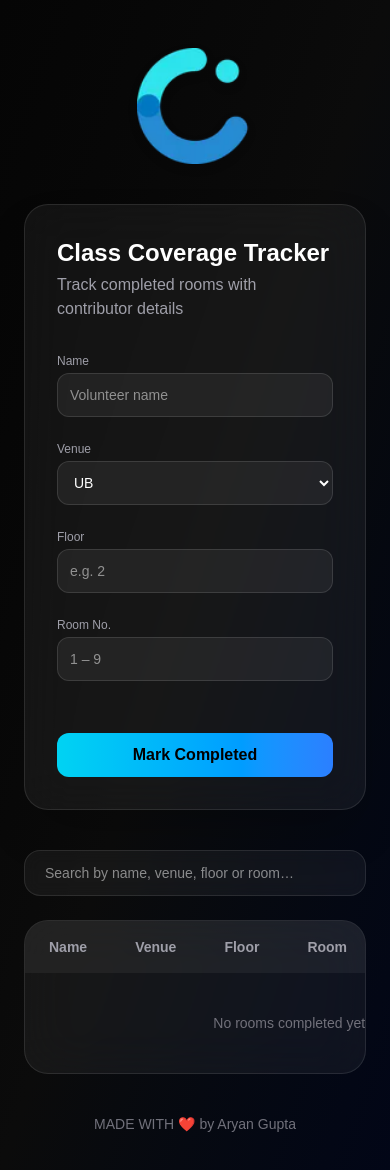
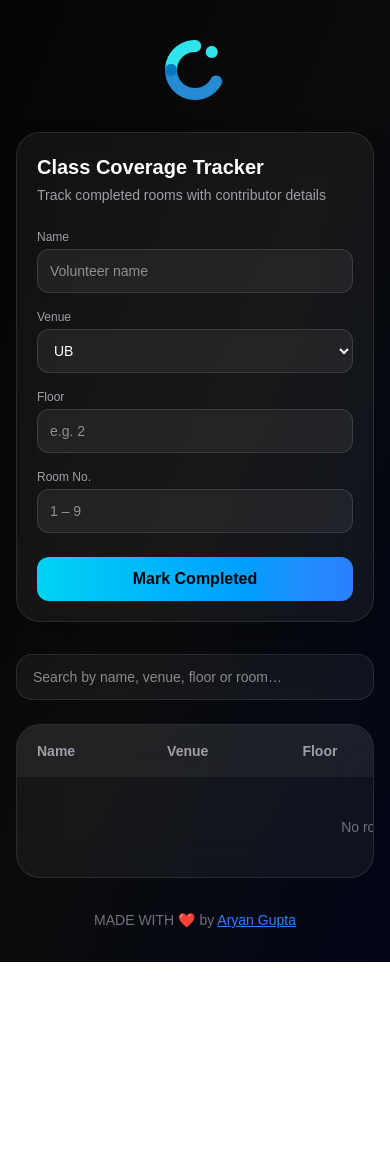
Before and after one commit to Aryan27-max/Codenex_C2C, a Next.js app: page / in a window 390 px wide. Shown: the top 1170 px of the page. After the commit the page ends 962 px from the top, so only its background shows below. Built offline with nearby package versions, Linux system fonts and the light colour scheme.

Commit message:
test and bug fix

```diff
--- a/app/page.tsx
+++ b/app/page.tsx
@@ -28,12 +28,7 @@ export default function Home() {
 
   const addEntry = () => {
     if (!name || !room || !floor) return;
-
-    setEntries([
-      ...entries,
-      { name, venue, floor: Number(floor), room }
-    ]);
-
+    setEntries([...entries, { name, venue, floor: Number(floor), room }]);
     setName('');
     setRoom('');
     setFloor('');
@@ -50,30 +45,29 @@ export default function Home() {
   );
 
   return (
-    <main className="min-h-screen bg-gradient-to-br from-[#050505] via-[#0b0b0b] to-[#020617] text-white px-6 flex flex-col items-center">
+    <main className="min-h-screen bg-gradient-to-br from-[#050505] via-[#0b0b0b] to-[#020617] text-white px-4 sm:px-6 flex flex-col items-center">
 
       {/* Logo */}
-      <div className="mt-12 mb-10">
-        <img src="/codenex-logo.webp" alt="CodeNex" className="w-29 mx-auto drop-shadow-lg" />
+      <div className="mt-10 sm:mt-12 mb-8 sm:mb-10">
+        <img src="/logo.webp" alt="CodeNex" className="w-15 sm:w-20 mx-auto" />
       </div>
 
-      {/* Main Card */}
-      <section className="w-full max-w-5xl bg-white/5 backdrop-blur-xl border border-white/10 rounded-3xl shadow-2xl p-8">
-        <h1 className="text-2xl font-semibold mb-1">
+      {/* Card */}
+      <section className="w-full max-w-6xl bg-white/5 backdrop-blur-xl border border-white/10 rounded-3xl shadow-2xl p-5 sm:p-8">
+        <h1 className="text-xl sm:text-2xl font-semibold mb-1">
           Class Coverage Tracker
         </h1>
-        <p className="text-zinc-400 mb-8">
+        <p className="text-zinc-400 mb-6 sm:mb-8 text-sm sm:text-base">
           Track completed rooms with contributor details
         </p>
 
         {/* Form */}
-        <div className="grid grid-cols-1 md:grid-cols-5 gap-6">
+        <div className="grid grid-cols-1 sm:grid-cols-2 lg:grid-cols-5 gap-4 sm:gap-6">
           <Field label="Name">
             <input
-              type="text"
-              placeholder="Volunteer name"
               value={name}
               onChange={(e) => setName(e.target.value)}
+              placeholder="Volunteer name"
               className="input"
             />
           </Field>
@@ -93,26 +87,25 @@ export default function Home() {
           <Field label="Floor">
             <input
               type="number"
-              placeholder="e.g. 2"
               value={floor}
               onChange={(e) => setFloor(e.target.value)}
+              placeholder="e.g. 2"
               className="input"
             />
           </Field>
 
           <Field label="Room No.">
             <input
-              type="text"
-              placeholder="1 – 9"
               value={room}
               onChange={(e) => setRoom(e.target.value)}
+              placeholder="1 – 9"
               className="input"
             />
           </Field>
 
           <button
             onClick={addEntry}
-            className="mt-7 h-[44px] rounded-xl bg-gradient-to-r from-cyan-400 to-blue-500 text-black font-semibold hover:scale-[1.02] active:scale-[0.98] transition"
+            className="h-[44px] mt-2 sm:mt-6 rounded-xl bg-gradient-to-r from-cyan-400 to-blue-500 text-black font-semibold active:scale-95 transition"
           >
             Mark Completed
           </button>
@@ -120,27 +113,26 @@ export default function Home() {
       </section>
 
       {/* Search */}
-      <div className="w-full max-w-5xl mt-10">
+      <div className="w-full max-w-6xl mt-8">
         <input
-          type="text"
-          placeholder="Search by name, venue, floor or room…"
           value={search}
           onChange={(e) => setSearch(e.target.value)}
-          className="w-full rounded-2xl bg-white/5 backdrop-blur border border-white/10 px-5 py-3 text-sm focus:outline-none focus:ring-2 focus:ring-cyan-400/40"
+          placeholder="Search by name, venue, floor or room…"
+          className="w-full rounded-2xl bg-white/5 border border-white/10 px-4 py-3 text-sm"
         />
       </div>
 
       {/* Table */}
-      <section className="w-full max-w-5xl mt-6 overflow-hidden rounded-3xl border border-white/10 bg-white/5 backdrop-blur-xl">
-        <table className="w-full text-sm">
-          <thead className="bg-white/5 text-zinc-400">
+      <section className="w-full max-w-6xl mt-6 overflow-x-auto rounded-3xl border border-white/10 bg-white/5 backdrop-blur-xl">
+        <table className="min-w-[800px] w-full text-sm">
+          <thead className="text-zinc-400 bg-white/5">
             <tr>
-              <th className="px-6 py-4 text-left">Name</th>
-              <th className="px-6 py-4 text-left">Venue</th>
-              <th className="px-6 py-4 text-left">Floor</th>
-              <th className="px-6 py-4 text-left">Room</th>
-              <th className="px-6 py-4 text-left">Status</th>
-              <th className="px-6 py-4 text-right">Action</th>
+              <th className="px-5 py-4 text-left">Name</th>
+              <th className="px-5 py-4 text-left">Venue</th>
+              <th className="px-5 py-4 text-left">Floor</th>
+              <th className="px-5 py-4 text-left">Room</th>
+              <th className="px-5 py-4 text-left">Status</th>
+              <th className="px-5 py-4 text-right">Action</th>
             </tr>
           </thead>
 
@@ -154,23 +146,20 @@ export default function Home() {
             )}
 
             {filtered.map((e, i) => (
-              <tr
-                key={i}
-                className="border-t border-white/10 hover:bg-white/5 transition group"
-              >
-                <td className="px-6 py-4">{e.name}</td>
-                <td className="px-6 py-4">{e.venue}</td>
-                <td className="px-6 py-4">{e.floor}</td>
-                <td className="px-6 py-4">{e.room}</td>
-                <td className="px-6 py-4">
-                  <span className="inline-flex px-3 py-1 rounded-full text-xs bg-emerald-500/10 text-emerald-400 border border-emerald-500/20">
+              <tr key={i} className="border-t border-white/10">
+                <td className="px-5 py-4">{e.name}</td>
+                <td className="px-5 py-4">{e.venue}</td>
+                <td className="px-5 py-4">{e.floor}</td>
+                <td className="px-5 py-4">{e.room}</td>
+                <td className="px-5 py-4">
+                  <span className="px-3 py-1 text-xs rounded-full bg-emerald-500/10 text-emerald-400 border border-emerald-500/20">
                     Completed
                   </span>
                 </td>
-                <td className="px-6 py-4 text-right">
+                <td className="px-5 py-4 text-right">
                   <button
                     onClick={() => deleteEntry(i)}
-                    className="opacity-0 group-hover:opacity-100 text-red-400 hover:text-red-500 transition text-sm"
+                    className="text-red-400 hover:text-red-500 text-sm font-medium"
                   >
                     Delete
                   </button>
@@ -182,11 +171,18 @@ export default function Home() {
       </section>
 
       {/* Footer */}
-      <footer className="mt-auto py-10 text-zinc-500 text-sm">
-        MADE WITH ❤️ by Aryan Gupta
+      <footer className="mt-auto py-8 text-zinc-500 text-sm">
+        MADE WITH ❤️ by{' '}
+        <a
+          href="https://github.com/Aryan27-max"
+          target="_blank"
+          rel="noopener noreferrer"
+          className="text-blue-500 underline hover:underline"
+        >
+          Aryan Gupta
+        </a>
       </footer>
 
-      {/* Styles */}
       <style jsx>{`
         .input {
           width: 100%;
@@ -196,9 +192,9 @@ export default function Home() {
           border: 1px solid rgba(255, 255, 255, 0.12);
           padding: 0 0.75rem;
           font-size: 0.875rem;
-          outline: none;
         }
         .input:focus {
+          outline: none;
           border-color: rgba(34, 211, 238, 0.6);
           box-shadow: 0 0 0 2px rgba(34, 211, 238, 0.2);
         }
```
Also changed, not shown: public/logo.webp (renamed from public/codenex-logo.webp).
